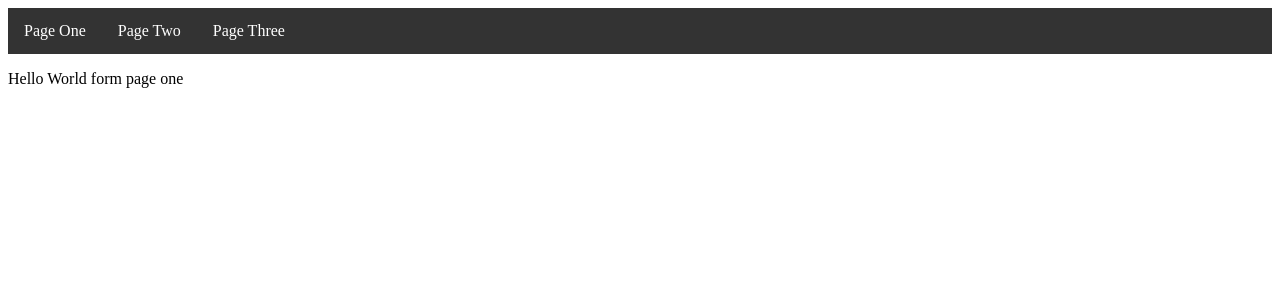
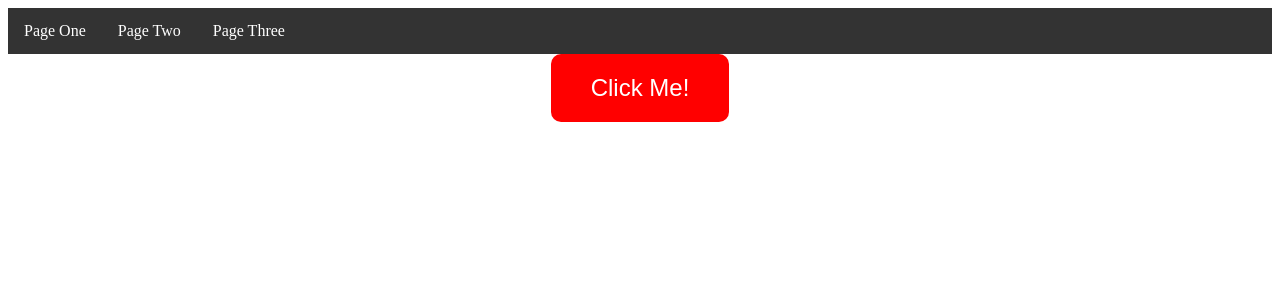
Before and after one commit to shama2025/github-actions-backend, a Flask app: page /pageOne in a window 1280 px wide. Shown: the top 300 px of the page. Run offline with Flask 3, Linux system fonts and the light colour scheme.

Commit message:
Created pageOne Ui and functionality
pageOne is a click site wher eonce the number reaches 10 there is a popup displaying an alert for a micro-charge

```diff
--- /dev/null
+++ b/static/pageOne.css
@@ -0,0 +1,51 @@
+/* Styles for the big button */
+.big-button {
+    padding: 20px 40px; /* Adjust padding to make the button bigger or smaller */
+    font-size: 24px; /* Adjust font size as needed */
+    background-color: red; /* Button background color */
+    color: #fff; /* Text color */
+    border: none; /* Remove the button border */
+    border-radius: 10px; /* Rounded corners for the button */
+    cursor: pointer;
+    text-align: center;
+    text-decoration: none;
+  }
+  .popup {
+    position: fixed;
+    z-index: 1;
+    left: 0;
+    top: 0;
+    width: 100%;
+    height: 100%;
+    overflow: auto;
+    background-color: rgba(0, 0, 0, 0.4);
+    display: none;
+}
+.popup-content {
+    background-color: white;
+    margin: 10% auto;
+    padding: 20px;
+    border: 1px solid #888888;
+    width: 30%;
+    font-weight: bolder;
+}
+.popup-content button {
+    display: block;
+    margin: 0 auto;
+}
+.show {
+    display: block;
+}
+h1 {
+    color: green;
+}
+.center{
+
+    display: flex;
+    justify-content: center;
+    align-items: center;
+
+}
+.big-number{
+    font-size: xx-large;
+}
--- /dev/null
+++ b/static/pageOne.js
@@ -0,0 +1,27 @@
+/**
+ * This file will contain the functionality to pageOne.html
+ */
+
+let count = 0;
+const counterBtn = document.getElementById("counterBtn");
+let counterNum = document.getElementById("counter");
+
+counterBtn.addEventListener("click", () => {
+  console.log(count);
+  count += 1;
+  counterNum.innerHTML = count;
+  if (count >= 10) {
+    counterNum.innerHTML = 10
+    counterBtn.addEventListener("click", function () {
+      myPopup.classList.add("show");
+    });
+    closePopup.addEventListener("click", function () {
+      myPopup.classList.remove("show");
+    });
+    window.addEventListener("click", function (event) {
+      if (event.target == myPopup) {
+        myPopup.classList.remove("show");
+      }
+    });
+  }
+});
--- a/templates/pageOne.html
+++ b/templates/pageOne.html
@@ -1,11 +1,28 @@
 <!DOCTYPE html>
+<!-- Counter that has a pop up after 10 clicks -->
 <html>
   <head>
     <link rel="stylesheet" type="text/css" href="../static/navBar.css" />
+    <link rel="stylesheet" type="text/css" href="../static/pageOne.css" />
     <script type="module" src="../static/app.js"></script>
+    <script type="module" src="../static/pageOne.js"></script>
   </head>
+
   <body>
     <div id="navBar"></div>
-        <p>Hello World form page one</p>
+    <div class="center">
+       <button id="counterBtn" class="big-button">Click Me!</button>
+    <div id="myPopup" class="popup">
+      <div class="popup-content">
+        <h1 style="color: green">Number of Clicks surpassed!</h1>
+        <p>Will need to make a transaction of 0.05 dollars</p>
+        <button id="closePopup">Close</button>
+      </div>
+    </div>
+</div>
+<div class="center">
+    <div id="counter" class="big-number"></div>
+</div>
+
   </body>
 </html>
```
Lines whose indentation alone changed are shown as unchanged.
